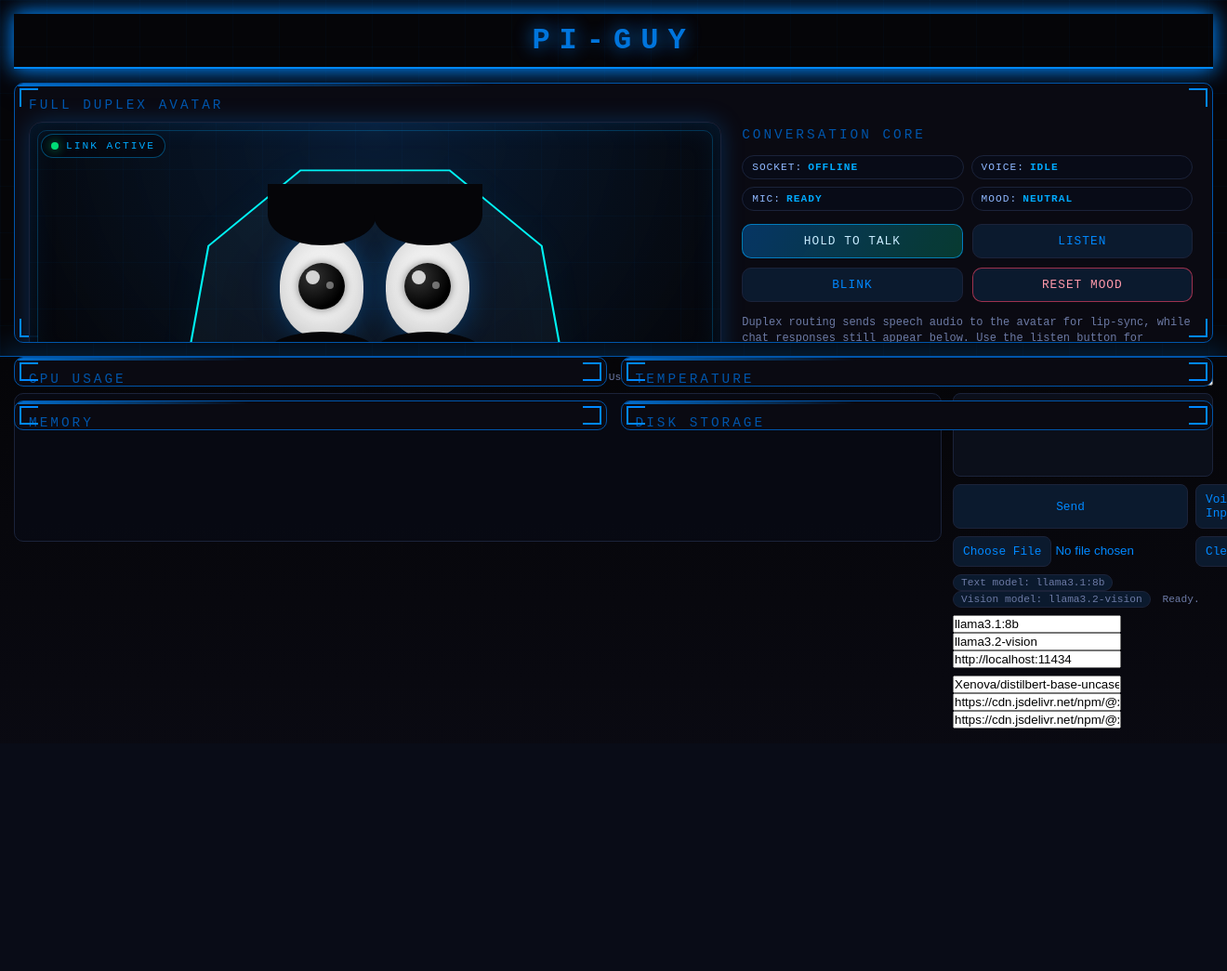
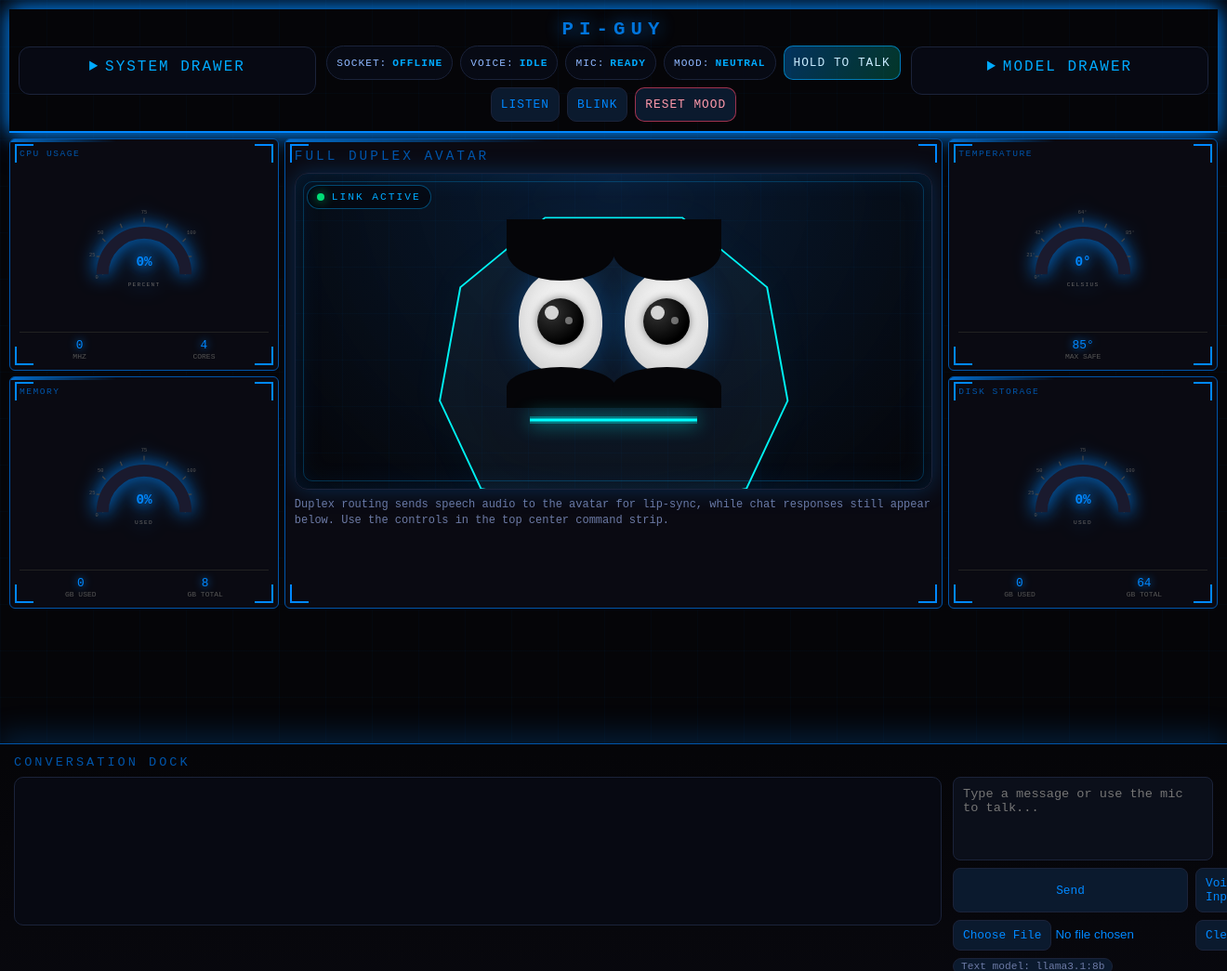
Before and after one commit to Mysticmarks/piguy, a Flask app: page / in a window 1320 px wide; the page is wider, and only the part inside the window is pictured. Shown: the top 1045 px of that part at 93% size. Before the commit the page ends 784 px from the top of that part, so only its background shows below. Run offline with Flask 3, Linux system fonts and the light colour scheme; data that the repository does not hold is empty; some libraries are stand-ins or nearby versions.

Commit message:
Tighten connected grid geometry and expand companion tool controls

```diff
--- a/templates/index.html
+++ b/templates/index.html
@@ -52,15 +52,19 @@
 
         .dashboard {
             display: grid;
-            grid-template-columns: repeat(2, 1fr);
-            grid-template-rows: auto auto 1fr 1fr;
-            gap: 15px;
-            padding: 15px;
-            height: 100%;
+            grid-template-columns: minmax(180px, 0.9fr) minmax(620px, 2.2fr) minmax(180px, 0.9fr);
+            grid-template-rows: auto minmax(250px, 1fr) minmax(250px, 1fr) minmax(260px, auto);
+            grid-template-areas:
+                "header header header"
+                "cpu face temp"
+                "memory face disk"
+                ". chat .";
+            gap: 6px;
+            padding: 10px;
+            height: 100vh;
         }
 
         .header {
-            grid-column: 1 / -1;
             text-align: center;
             padding: 10px;
             border-bottom: 2px solid var(--blue);
@@ -83,8 +87,8 @@
         .panel {
             background: var(--panel-bg);
             border: 1px solid var(--blue-dim);
-            border-radius: 10px;
-            padding: 15px;
+            border-radius: 6px;
+            padding: 10px;
             position: relative;
             overflow: hidden;
         }
@@ -129,7 +133,7 @@
         /* SVG Gauge styling */
         .gauge {
             width: 100%;
-            max-width: 250px;
+            max-width: 128px;
             filter: drop-shadow(0 0 10px currentColor);
         }
 
@@ -151,7 +155,7 @@
 
         .gauge-text {
             font-family: 'Courier New', monospace;
-            font-size: 2.5rem;
+            font-size: 1.4rem;
             font-weight: bold;
             fill: currentColor;
             text-anchor: middle;
@@ -159,7 +163,7 @@
         }
 
         .gauge-label {
-            font-size: 0.8rem;
+            font-size: 0.6rem;
             fill: #666;
             text-anchor: middle;
             text-transform: uppercase;
@@ -167,7 +171,7 @@
         }
 
         .scale-text {
-            font-size: 0.6rem;
+            font-size: 0.52rem;
             fill: #555;
             font-family: 'Courier New', monospace;
         }
@@ -189,8 +193,8 @@
         .stats-row {
             display: flex;
             justify-content: space-around;
-            margin-top: 10px;
-            padding-top: 10px;
+            margin-top: 6px;
+            padding-top: 6px;
             border-top: 1px solid #222;
         }
 
@@ -199,13 +203,13 @@
         }
 
         .stat-value {
-            font-size: 1.1rem;
+            font-size: 0.8rem;
             color: var(--blue);
             text-shadow: 0 0 10px var(--blue);
         }
 
         .stat-label {
-            font-size: 0.7rem;
+            font-size: 0.5rem;
             color: #555;
             text-transform: uppercase;
         }
@@ -310,24 +314,108 @@
         }
 
         .dashboard-shell {
-            display: flex;
-            flex-direction: column;
             height: 100vh;
         }
 
         .dashboard-main {
-            flex: 1;
             min-height: 0;
         }
 
-        .face-panel {
-            min-height: 280px;
+        .header { grid-area: header; }
+        #cpu-panel { grid-area: cpu; }
+        #temp-panel { grid-area: temp; }
+        #memory-panel { grid-area: memory; }
+        #disk-panel { grid-area: disk; }
+        .face-panel { grid-area: face; min-height: 100%; }
+        #cpu-panel,
+        #temp-panel,
+        #memory-panel,
+        #disk-panel {
+            width: 100%;
+            max-width: 100%;
+            min-height: 0;
+            align-self: stretch;
+            aspect-ratio: 1 / 1;
+            display: flex;
+            flex-direction: column;
+            justify-content: space-between;
+        }
+
+        #cpu-panel .panel-title,
+        #temp-panel .panel-title,
+        #memory-panel .panel-title,
+        #disk-panel .panel-title {
+            font-size: 0.6rem;
+            letter-spacing: 1.5px;
+            margin-bottom: 4px;
+        }
+
+
+        .drawer-toggle {
+            background: #0b1a2e;
+            border: 1px solid #1b233a;
+            color: var(--blue);
+            padding: 8px 10px;
+            border-radius: 8px;
+            font-family: 'Courier New', monospace;
+            cursor: pointer;
+        }
+
+        .settings-drawer {
+            position: relative;
+            top: 0;
+            width: min(320px, 28vw);
+            max-height: calc(100vh - 120px);
+            overflow: auto;
+            background: rgba(8, 10, 20, 0.97);
+            border: 1px solid #1b233a;
+            border-radius: 12px;
+            padding: 12px;
+            z-index: 30;
+        }
+
+        .settings-drawer.left { justify-self: start; }
+        .settings-drawer.right { justify-self: end; }
+
+        .settings-drawer summary {
+            cursor: pointer;
+            color: var(--blue-bright);
+            text-transform: uppercase;
+            letter-spacing: 2px;
+            margin-bottom: 8px;
+        }
+
+        .settings-grid {
+            display: grid;
+            gap: 8px;
+        }
+
+        .settings-grid input,
+        .settings-grid select,
+        .settings-grid button,
+        .settings-grid label { font-size: 0.75rem; }
+        .chat-dock { grid-area: chat; min-width: min(920px, 100%); justify-self: center; width: 100%; }
+
+        .header-center {
+            display: grid;
+            grid-template-columns: auto 1fr auto;
+            align-items: center;
+            gap: 10px;
+        }
+
+        .header h1 { font-size: 1.3rem; letter-spacing: 6px; margin-bottom: 6px; }
+
+        .top-controls {
+            display: flex;
+            flex-wrap: wrap;
+            justify-content: center;
+            gap: 8px;
         }
 
         .face-grid {
             display: grid;
-            grid-template-columns: minmax(280px, 1.2fr) minmax(240px, 0.8fr);
-            gap: 16px;
+            grid-template-columns: 1fr;
+            gap: 8px;
             height: 100%;
             align-items: stretch;
         }
@@ -430,7 +518,8 @@
             gap: 10px;
         }
 
-        .duplex-actions button {
+        .duplex-actions button,
+        .top-controls button {
             background: #0b1a2e;
             border: 1px solid #1b233a;
             color: var(--blue);
@@ -444,27 +533,32 @@
             letter-spacing: 1px;
         }
 
-        .duplex-actions button:hover {
+        .duplex-actions button:hover,
+        .top-controls button:hover {
             border-color: var(--blue);
             box-shadow: 0 0 12px rgba(0, 136, 255, 0.35);
         }
 
-        .duplex-actions button:active {
+        .duplex-actions button:active,
+        .top-controls button:active {
             transform: scale(0.98);
         }
 
-        .duplex-actions button.primary {
+        .duplex-actions button.primary,
+        .top-controls button.primary {
             background: linear-gradient(120deg, rgba(0, 136, 255, 0.35), rgba(0, 255, 170, 0.2));
             border-color: rgba(0, 170, 255, 0.6);
             color: #c8ecff;
         }
 
-        .duplex-actions button.danger {
+        .duplex-actions button.danger,
+        .top-controls button.danger {
             border-color: rgba(255, 68, 102, 0.6);
             color: #ff99aa;
         }
 
-        .duplex-actions button.active {
+        .duplex-actions button.active,
+        .top-controls button.active {
             box-shadow: 0 0 20px rgba(0, 255, 255, 0.5);
             border-color: rgba(0, 255, 255, 0.8);
         }
@@ -606,6 +700,10 @@
         .chat-meta {
             font-size: 0.7rem;
             color: #6c7aa5;
+            display: flex;
+            flex-wrap: wrap;
+            gap: 6px;
+            align-items: center;
         }
 
         .chat-meta .pill {
@@ -644,10 +766,46 @@
         <div class="dashboard-main">
             <div class="dashboard">
                 <header class="header">
-                    <h1>Pi-Guy</h1>
+                    <div class="header-center">
+                        <details class="settings-drawer left">
+                            <summary>System Drawer</summary>
+                            <div class="settings-grid">
+                                <label><input type="checkbox" id="chat-mute"> Mute Audio Out</label>
+                                <label><input type="checkbox" id="chat-vision"> Use Local Vision</label>
+                                <label for="model-provider">Provider</label>
+                                <select id="model-provider"></select>
+                                <button id="model-settings-save" type="button">Save Models</button>
+                                                            <small>Use your browser's OAuth popup flow for persistence and account linking.</small>
+                            </div>
+                        </details>
+                        <div>
+                            <h1>Pi-Guy</h1>
+                            <div class="top-controls">
+                                <div class="duplex-pill">Socket: <span id="duplex-socket">offline</span></div>
+                                <div class="duplex-pill">Voice: <span id="duplex-voice">idle</span></div>
+                                <div class="duplex-pill">Mic: <span id="duplex-mic">ready</span></div>
+                                <div class="duplex-pill">Mood: <span id="duplex-mood">neutral</span></div>
+                                <button class="primary" id="duplex-talk">Hold to Talk</button>
+                                <button id="duplex-listen">Listen</button>
+                                <button id="duplex-blink">Blink</button>
+                                <button class="danger" id="duplex-reset">Reset Mood</button>
+                            </div>
+                        </div>
+                        <details class="settings-drawer right">
+                            <summary>Model Drawer</summary>
+                            <div class="settings-grid">
+                                <input id="text-model-input" placeholder="Text model (e.g. llama3.1:8b)">
+                                <input id="vision-model-input" placeholder="Vision model (e.g. llama3.2-vision)">
+                                <input id="model-endpoint-input" placeholder="API base (e.g. http://localhost:11434)">
+                                <input id="fallback-text-model" placeholder="Fallback transformers.js model">
+                                <input id="fallback-diffusion-model" placeholder="Fallback diffusers.js/CDN model">
+                                <input id="fallback-audio-model" placeholder="Fallback audio CDN model">
+                            </div>
+                        </details>
+                    </div>
                 </header>
 
-                <div class="panel full-span face-panel">
+                <div class="panel face-panel">
                     <div class="corner corner-tl"></div>
                     <div class="corner corner-tr"></div>
                     <div class="corner corner-bl"></div>
@@ -661,24 +819,9 @@
                             </div>
                             <iframe id="duplex-face" src="/face?embed=1" title="Pi-Guy Face"></iframe>
                         </div>
-                        <div class="duplex-controls">
-                            <div class="duplex-title">Conversation Core</div>
-                            <div class="duplex-status">
-                                <div class="duplex-pill">Socket: <span id="duplex-socket">offline</span></div>
-                                <div class="duplex-pill">Voice: <span id="duplex-voice">idle</span></div>
-                                <div class="duplex-pill">Mic: <span id="duplex-mic">ready</span></div>
-                                <div class="duplex-pill">Mood: <span id="duplex-mood">neutral</span></div>
-                            </div>
-                            <div class="duplex-actions">
-                                <button class="primary" id="duplex-talk">Hold to Talk</button>
-                                <button id="duplex-listen">Listen</button>
-                                <button id="duplex-blink">Blink</button>
-                                <button class="danger" id="duplex-reset">Reset Mood</button>
-                            </div>
-                            <div class="duplex-notes">
-                                Duplex routing sends speech audio to the avatar for lip-sync, while chat responses still
-                                appear below. Use the listen button for ambient input capture.
-                            </div>
+                        <div class="duplex-notes">
+                            Duplex routing sends speech audio to the avatar for lip-sync, while chat responses still
+                            appear below. Use the controls in the top center command strip.
                         </div>
                     </div>
                 </div>
@@ -868,13 +1011,6 @@
         <section class="chat-dock">
             <div class="chat-header">
                 <div class="chat-title">Conversation Dock</div>
-                <div class="chat-controls">
-                    <label><input type="checkbox" id="chat-mute"> Mute Audio Out</label>
-                    <label><input type="checkbox" id="chat-vision"> Use Local Vision</label>
-                    <label for="model-provider">Provider</label>
-                    <select id="model-provider"></select>
-                    <button id="model-settings-save" type="button">Save Models</button>
-                </div>
             </div>
             <div class="chat-body">
                 <div class="chat-log" id="chat-log" aria-live="polite"></div>
@@ -892,14 +1028,17 @@
                         <span id="chat-status">Ready.</span>
                     </div>
                     <div class="chat-meta">
-                        <input id="text-model-input" placeholder="Text model (e.g. llama3.1:8b)">
-                        <input id="vision-model-input" placeholder="Vision model (e.g. llama3.2-vision)">
-                        <input id="model-endpoint-input" placeholder="API base (e.g. http://localhost:11434)">
+                        <span class="pill">Runtime Tools</span>
+                        <label><input type="checkbox" id="allow-web-inspect"> Web Inspect</label>
+                        <label><input type="checkbox" id="allow-local-files"> Local Files</label>
+                        <label><input type="checkbox" id="allow-local-folders"> Local Folders</label>
+                        <label><input type="checkbox" id="allow-github-workflows"> GitHub Workflows</label>
                     </div>
-                    <div class="chat-meta">
-                        <input id="fallback-text-model" placeholder="Fallback transformers.js model">
-                        <input id="fallback-diffusion-model" placeholder="Fallback diffusers.js/CDN model">
-                        <input id="fallback-audio-model" placeholder="Fallback audio CDN model">
+                    <div class="chat-actions">
+                        <button id="connect-github" type="button">Connect GitHub</button>
+                        <button id="connect-google" type="button">Connect Google</button>
+                        <button id="scan-local-content" type="button">Index Local Content</button>
+                        <button id="scan-remote-content" type="button">Inspect Website</button>
                     </div>
                 </div>
             </div>
```
Also changed, not shown: other parts of templates/index.html (+26 -2 lines).
